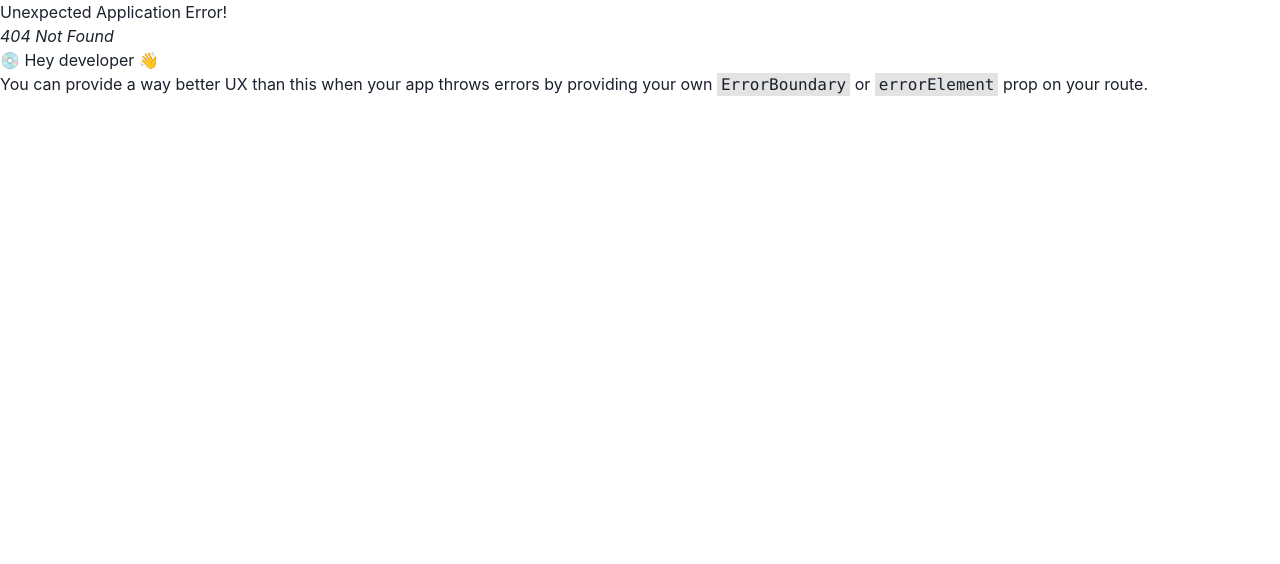
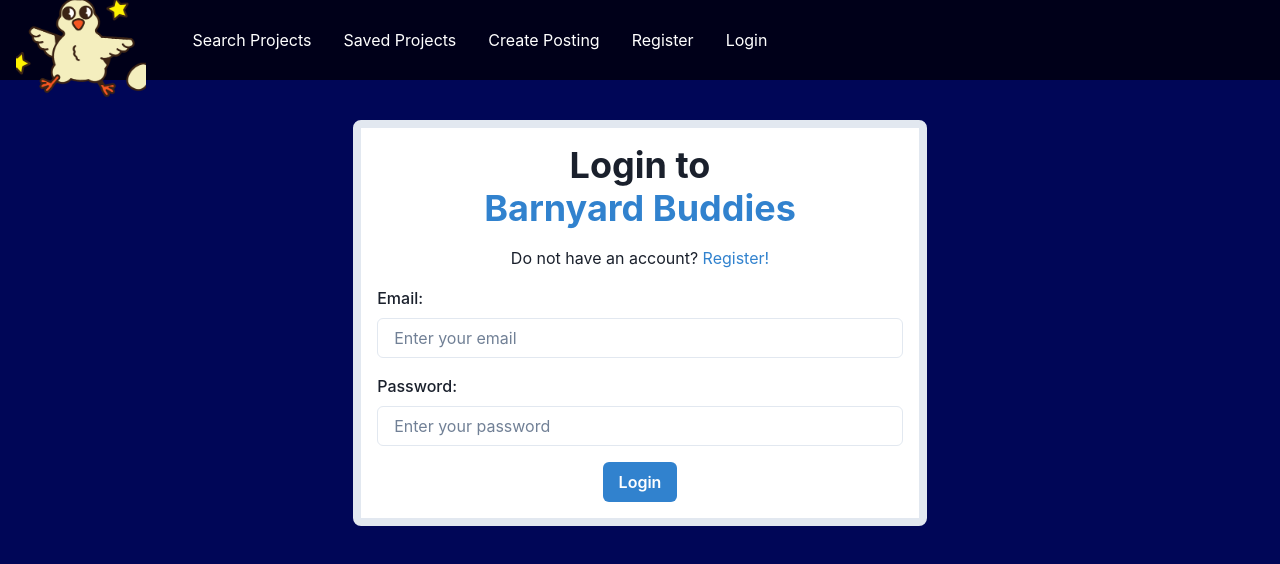
Before and after one commit to Thehashhobo/ProjectHistory, a React (Vite) app in the folder P3/client/: page /login in a window 1280 px wide. Before the commit this address had no page. Shown: the top 564 px of the page. Built offline with nearby package versions, Linux system fonts and the light colour scheme.

Commit message:
Add a login page

```diff
--- a/P3/client/src/App.jsx
+++ b/P3/client/src/App.jsx
@@ -9,6 +9,8 @@ import {
 } from './pages';
 import Layout from './components/Layout';
 import RegistrationPage from './pages/accounts/Register.jsx';
+import LoginPage from './pages/accounts/Login.jsx';
+
 const router = createBrowserRouter([
   {
     path: '/',
@@ -30,6 +32,10 @@ const router = createBrowserRouter([
         path: "/register",
         element: <RegistrationPage />,
       },
+      {
+        path: "/login",
+        element: <LoginPage />,
+      },
     ],
   },
 ]);
--- a/P3/client/src/components/Navbar.jsx
+++ b/P3/client/src/components/Navbar.jsx
@@ -25,6 +25,7 @@ const Links = [
   { label: 'Saved Projects', to: '/saved' },
   { label: 'Create Posting', to: '/createproject' },
   { label: 'Register', to: '/register' },
+  { label: 'Login', to: '/login' },
 ];
 
 const NavLink = (props) => {
--- /dev/null
+++ b/P3/client/src/pages/accounts/Login.jsx
@@ -0,0 +1,102 @@
+import React, { useState } from 'react';
+import axios from 'axios';
+import {
+    Alert,
+    AlertIcon,
+    Box,
+    Button,
+    Center,
+    Container,
+    FormControl,
+    FormLabel,
+    Heading,
+    Input,
+    Link,
+    Text,
+} from '@chakra-ui/react';
+
+
+const LoginPage = () => {
+    const [loginFormData, setLoginFormData] = useState({
+        email: '',
+        password: '',
+    });
+
+    const handleChange = (e) => {
+        setLoginFormData({
+            ...loginFormData,
+            [e.target.name]: e.target.value,
+        });
+    };
+
+    const [displayError, setDisplayError] = useState(false);
+
+    const handleSubmit = async (e) => {
+        e.preventDefault();
+
+        try {
+            const response = await axios.post('http://localhost:8000/accounts/login/', loginFormData, {
+                headers: {
+                    'Content-Type': 'multipart/form-data',
+                },
+            });
+            const { access_token, refresh_token } = response.data;
+            localStorage.setItem('access_token', access_token);
+            localStorage.setItem('refresh_token', refresh_token);
+
+            setDisplayError(false);
+
+
+        } catch (error) {
+            console.error('Login failed:', error.message);
+            setDisplayError(true);
+        }
+    };
+
+    return (
+        <Container>
+
+            <Box mt={10} mb={10} bg="#FFFFFF" borderWidth="8px" borderRadius="lg" p={4}>
+                <Heading textAlign="center" mb={4}>Login to <Text color="blue.500">Barnyard Buddies</Text></Heading>
+                {displayError && (
+                    <Alert status="error" borderRadius="lg" mb={4}>
+                        <AlertIcon />
+                        Invalid email or password. Please try again.
+                    </Alert>
+                )}
+                <Text fontsize="md" align="center" pb={4}>Do not have an account? <Link color="blue.500" href="/register">Register!</Link></Text>
+                <form onSubmit={handleSubmit}>
+                    <FormControl mb={4}>
+                        <FormLabel>Email:</FormLabel>
+                        <Input
+                            type="email"
+                            name="email"
+                            placeholder="Enter your email"
+                            value={loginFormData.email}
+                            onChange={handleChange}
+                            required
+                        />
+                    </FormControl>
+                    <FormControl mb={4}>
+                        <FormLabel>Password:</FormLabel>
+                        <Input
+                            type="password"
+                            name="password"
+                            placeholder="Enter your password"
+                            value={loginFormData.password}
+                            onChange={handleChange}
+                            required
+                        />
+                    </FormControl>
+                    <Center>
+                        <Button type="submit" colorScheme="blue" isFullWidth="true">
+                            Login
+                        </Button>
+                    </Center>
+                </form>
+            </Box>
+        </Container>
+    );
+};
+
+export default LoginPage;
--- a/P3/client/src/pages/accounts/Register.jsx
+++ b/P3/client/src/pages/accounts/Register.jsx
@@ -5,6 +5,7 @@ import {
     AlertIcon,
     Box,
     Button,
+    Center,
     Container,
     FormControl,
     FormLabel,
@@ -271,9 +272,11 @@ const RegistrationPage = () => {
                                 </FormControl>
                             </>
                         )}
-                        <Button colorScheme="blue" type="submit">
-                            Register User
-                        </Button>
+                        <Center>
+                            <Button colorScheme="blue" type="submit">
+                                Register User
+                            </Button>
+                        </Center>
                     </form>
                 </VStack>
             </Box>
```
